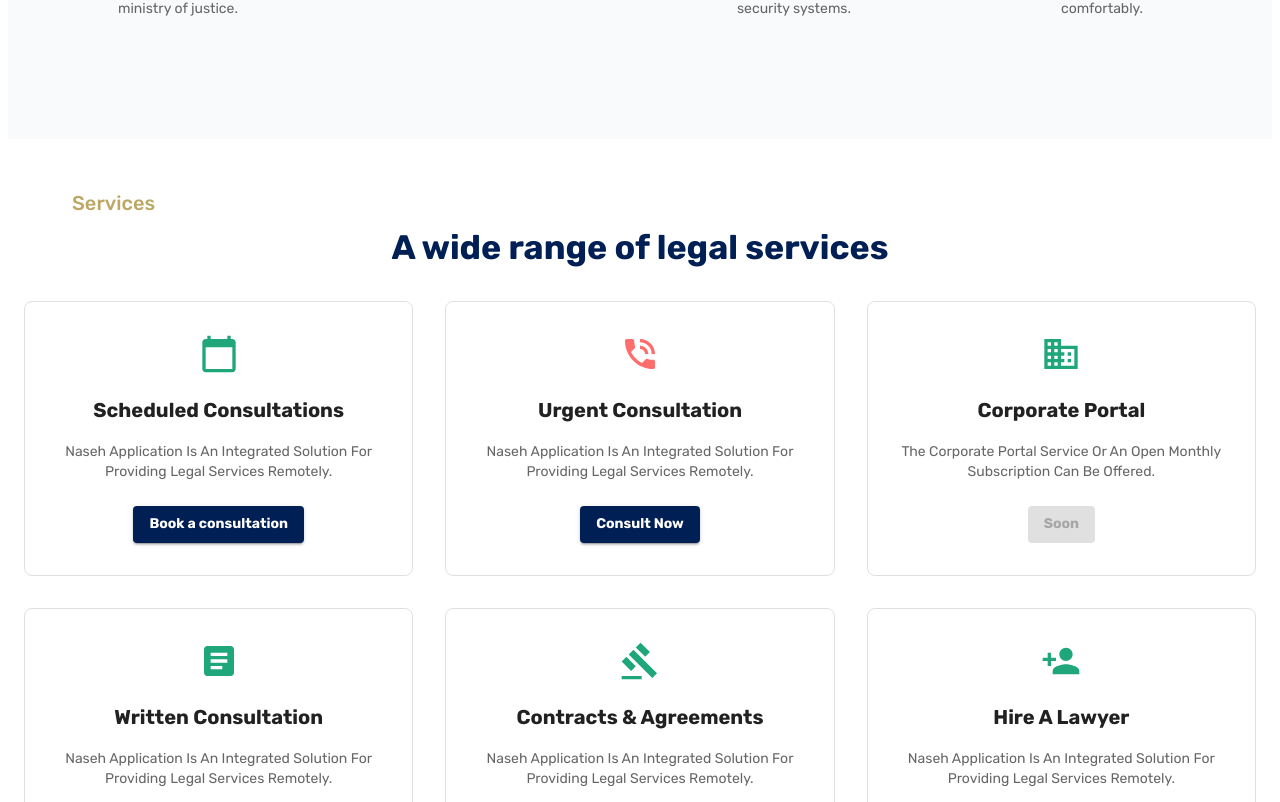
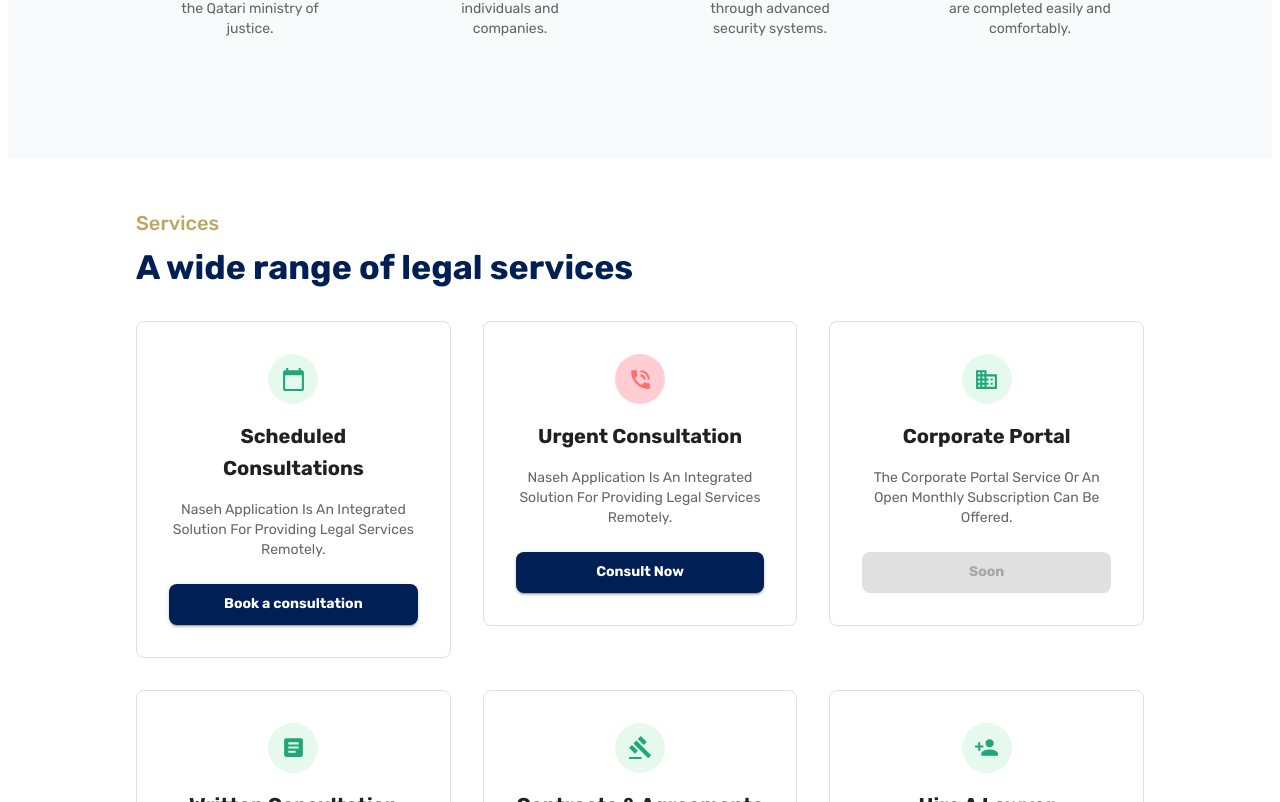
Before and after one commit to fazmirfawasps/web-app, a React (Vite) app: page / in a window 1280 px wide. Shown: the part 1118-1920 px from the top of the page. Built offline with nearby package versions, Linux system fonts and the light colour scheme.

Commit message:
global padding

```diff
--- a/src/page/home.jsx
+++ b/src/page/home.jsx
@@ -30,8 +30,7 @@ function Home() {
       <Banner />
 
       {/* Legal Services Section */}
-
-      <LegalService />
+        <LegalService />
 
       {/* Specialized Lawyers Section */}
       <LawyersSection />
--- a/src/shared/choose-section/choose-section.jsx
+++ b/src/shared/choose-section/choose-section.jsx
@@ -8,6 +8,7 @@ const ChooseSection = () => {
           backgroundColor: "#001f54",
           color: "white",
           padding: "3rem 1rem",
+          paddingX: { sm: 0, md: 16 },
         }}
       >
         <Typography
--- a/src/shared/faq/faq.jsx
+++ b/src/shared/faq/faq.jsx
@@ -5,7 +5,13 @@ import KeyboardArrowDownIcon from "@mui/icons-material/KeyboardArrowDown";
 
 const Faq = () => {
     return (
-      <Box sx={{ padding: "3rem 1rem", backgroundColor: "#fff" }}>
+      <Box
+        sx={{
+          padding: "3rem 1rem",
+          backgroundColor: "#fff",
+          paddingX: { sm: 0, md: 16 },
+        }}
+      >
         <Typography
           variant="h6"
           sx={{
@@ -73,7 +79,7 @@ const Faq = () => {
                   >
                     {question}
                   </Typography>
-                <KeyboardArrowDownIcon sx={{ color: "#bca864" }} />
+                  <KeyboardArrowDownIcon sx={{ color: "#bca864" }} />
                 </Box>
               </Grid>
             ))}
--- a/src/shared/footer/footer.jsx
+++ b/src/shared/footer/footer.jsx
@@ -5,7 +5,13 @@ import Logo from '../../components/logo';
 const Footer = () => {
     return (
       <div>
-        <Box sx={{ backgroundColor: "#f9f9f9", padding: "3rem 1rem" }}>
+        <Box
+          sx={{
+            backgroundColor: "#f9f9f9",
+            padding: "3rem 1rem",
+            paddingX: { sm: 0, md: 16 },
+          }}
+        >
           <Grid container spacing={3} justifyContent="center">
             <Grid item xs={12} sm={6} md={3}>
               {/* Logo and Description */}
@@ -144,8 +150,8 @@ const Footer = () => {
             {/* Payment Methods */}
             <Box sx={{ display: "flex", gap: "1rem" }}>
               {[
-                "https://upload.wikimedia.org/wikipedia/commons/thumb/5/5e/Google_Pay_Logo_%282020%29.svg/2560px-Google_Pay_Logo_%282020%29.svg.png", // GPay
-                "https://upload.wikimedia.org/wikipedia/commons/thumb/6/64/Apple_Pay_logo.svg/2560px-Apple_Pay_logo.svg.png", // Apple Pay
+                "https://w7.pngwing.com/pngs/1016/761/png-transparent-gpay-logo.png",
+                "https://e7.pngegg.com/pngimages/676/292/png-clipart-apple-pay-google-pay-mobile-payment-apple-text-logo.png",
                 "https://upload.wikimedia.org/wikipedia/commons/4/41/Visa_Logo.png", // Visa
                 "https://upload.wikimedia.org/wikipedia/commons/thumb/a/a4/Mastercard_2019_logo.svg/2560px-Mastercard_2019_logo.svg.png", // Mastercard
               ].map((logo, index) => (
@@ -154,7 +160,8 @@ const Footer = () => {
                   component="img"
                   src={logo}
                   alt="Payment Icon"
-                  sx={{ width: "40px", height: "24px", objectFit: "contain" }}
+
+                  sx={{ width: "40px", height: "24px", objectFit: "contain" ,}}
                 />
               ))}
             </Box>
--- a/src/shared/legal-section/legal-section.jsx
+++ b/src/shared/legal-section/legal-section.jsx
@@ -4,7 +4,7 @@ import ArrowForwardIcon from "@mui/icons-material/ArrowForward";
 
 const LegalSection = () => {
     return (
-      <Box sx={{ padding: "3rem 1rem", backgroundColor: "#f9f9f9" }}>
+      <Box sx={{ padding: "3rem 1rem", backgroundColor: "#f9f9f9" ,paddingX:{sm:0,md:16}}}>
         <Typography
           variant="h6"
           sx={{
--- a/src/shared/legal-services/legal-service.jsx
+++ b/src/shared/legal-services/legal-service.jsx
@@ -1,5 +1,5 @@
 import React from 'react';
-import { Box, Button, Card, Grid, Typography } from '@mui/material';
+import { Box, Button, Card, Grid, Icon, Typography, useTheme } from '@mui/material';
 import CalendarTodayIcon from "@mui/icons-material/CalendarToday";
 import PhoneInTalkIcon from "@mui/icons-material/PhoneInTalk";
 import GavelIcon from "@mui/icons-material/Gavel";
@@ -7,17 +7,24 @@ import PersonAddIcon from "@mui/icons-material/PersonAdd";
 import ArrowForwardIcon from "@mui/icons-material/ArrowForward";
 import BusinessIcon from "@mui/icons-material/Business";
 import ArticleIcon from "@mui/icons-material/Article";
+import CustomBadge from '../../components/custom-badge';
 
 
 const LegalService = () => {
+  const theme = useTheme()
     return (
-      <Box sx={{ padding: "3rem 1rem", backgroundColor: "white" }}>
+      <Box
+        sx={{
+          padding: "3rem 1rem",
+          backgroundColor: "white",
+          paddingX: { sm: 0, md: 16 },
+        }}
+      >
         <Typography
           variant="h6"
           sx={{
             color: "#bca864",
             textAlign: "left",
-            marginLeft: "3rem",
             marginBottom: "0.5rem",
           }}
         >
@@ -27,7 +34,7 @@ const LegalService = () => {
           variant="h4"
           fontWeight="bold"
           sx={{
-            textAlign: "center",
+            textAlign: "start",
             marginBottom: "2rem",
             color: "#001f54",
           }}
@@ -46,6 +53,9 @@ const LegalService = () => {
               buttonText: "Book a consultation",
               buttonColor: "#001f54",
               buttonTextColor: "#fff",
+              Icon: CalendarTodayIcon,
+              iconColor: "#1fa67a",
+              iconBgColor: theme.palette.green.light,
             },
             {
               icon: <PhoneInTalkIcon sx={{ fontSize: 40, color: "#ff6d6d" }} />,
@@ -55,6 +65,9 @@ const LegalService = () => {
               buttonText: "Consult Now",
               buttonColor: "#001f54",
               buttonTextColor: "#fff",
+              Icon: PhoneInTalkIcon,
+              iconColor: "#ff6d6d",
+              iconBgColor: theme.palette.red[100],
             },
             {
               icon: <BusinessIcon sx={{ fontSize: 40, color: "#1fa67a" }} />,
@@ -64,6 +77,9 @@ const LegalService = () => {
               buttonText: "Soon",
               buttonColor: "#f5f5f5",
               buttonTextColor: "#a0a0a0",
+              Icon: BusinessIcon,
+              iconColor: "#1fa67a",
+              iconBgColor: theme.palette.green.light,
             },
             {
               icon: <ArticleIcon sx={{ fontSize: 40, color: "#1fa67a" }} />,
@@ -73,6 +89,9 @@ const LegalService = () => {
               buttonText: "Soon",
               buttonColor: "#f5f5f5",
               buttonTextColor: "#a0a0a0",
+              Icon: ArticleIcon,
+              iconColor: "#1fa67a",
+              iconBgColor: theme.palette.green.light,
             },
             {
               icon: <GavelIcon sx={{ fontSize: 40, color: "#1fa67a" }} />,
@@ -82,6 +101,9 @@ const LegalService = () => {
               buttonText: "Soon",
               buttonColor: "#f5f5f5",
               buttonTextColor: "#a0a0a0",
+              Icon: GavelIcon,
+              iconColor: "#1fa67a",
+              iconBgColor: theme.palette.green.light,
             },
             {
               icon: <PersonAddIcon sx={{ fontSize: 40, color: "#1fa67a" }} />,
@@ -91,6 +113,9 @@ const LegalService = () => {
               buttonText: "Soon",
               buttonColor: "#f5f5f5",
               buttonTextColor: "#a0a0a0",
+              Icon: PersonAddIcon,
+              iconColor: "#1fa67a",
+              iconBgColor: theme.palette.green.light,
             },
           ].map((service, index) => (
             <Grid item xs={12} sm={6} md={4} key={index}>
@@ -103,7 +128,18 @@ const LegalService = () => {
                   borderRadius: "8px",
                 }}
               >
-                <Box sx={{ marginBottom: "1rem" }}>{service.icon}</Box>
+                <Box
+                  sx={{ marginBottom: "1rem" }}
+                  alignItems={"center"}
+                  justifyItems={"center"}
+                >
+                  <CustomBadge
+                    Icon={service.Icon}
+                    size={50}
+                    iconColor={service.iconColor}
+                    bgColor={service.iconBgColor}
+                  />
+                </Box>
                 <Typography
                   variant="h6"
                   fontWeight="bold"
@@ -125,6 +161,9 @@ const LegalService = () => {
                     color: service.buttonTextColor,
                     textTransform: "none",
                     fontWeight: "bold",
+                    width: "100%",
+                    borderRadius: "8px",
+                    padding: "0.5rem 1rem",
                   }}
                   disabled={service.buttonText === "Soon"}
                 >
--- a/src/shared/services/services.jsx
+++ b/src/shared/services/services.jsx
@@ -8,7 +8,7 @@ const Services = () => {
 
   return (
     <div>
-      <Box sx={{ padding: "3rem 2rem", textAlign: "center" ,}}>
+      <Box sx={{ padding: "3rem 2rem", textAlign: "center" , paddingX:{sm:0,md:16}}} >
         <Grid container spacing={4}>
           {[
             {
--- a/src/theme/index.jsx
+++ b/src/theme/index.jsx
@@ -12,6 +12,17 @@ const theme = createTheme({
     green: {
       main: "#00C853",
       light: "rgba(0, 200, 83, 0.1)",
+    },
+    red: {
+     100:red[100],
+     200:red[200],
+     300:red[300],
+     400:red[400],
+     500:red[500],
+     600:red[600],
+     700:red[700],
+     800:red[800],
+     900:red[900],
     },
     secondary: {
       main: "#E3D7B6",
```
Also changed, not shown: src/shared/newsletter/newsletter.jsx (+46 -12 lines).
